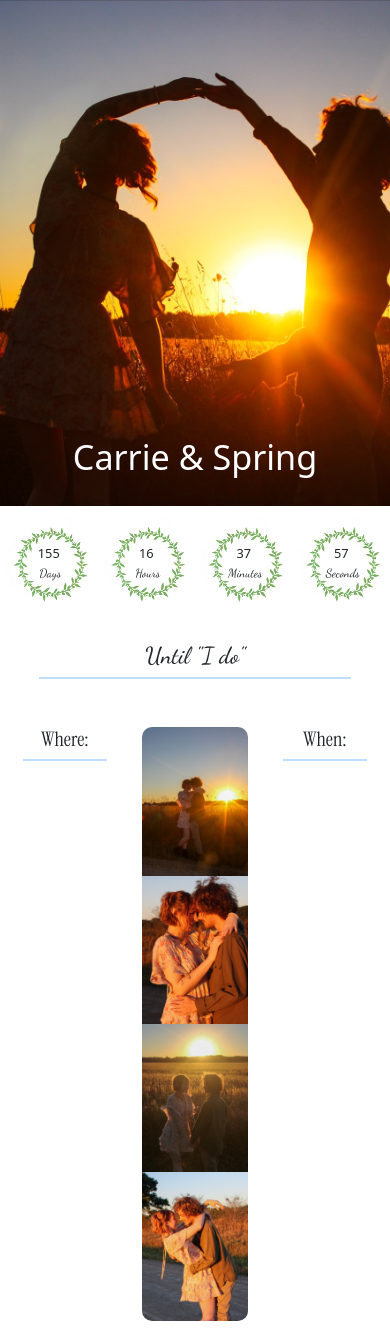
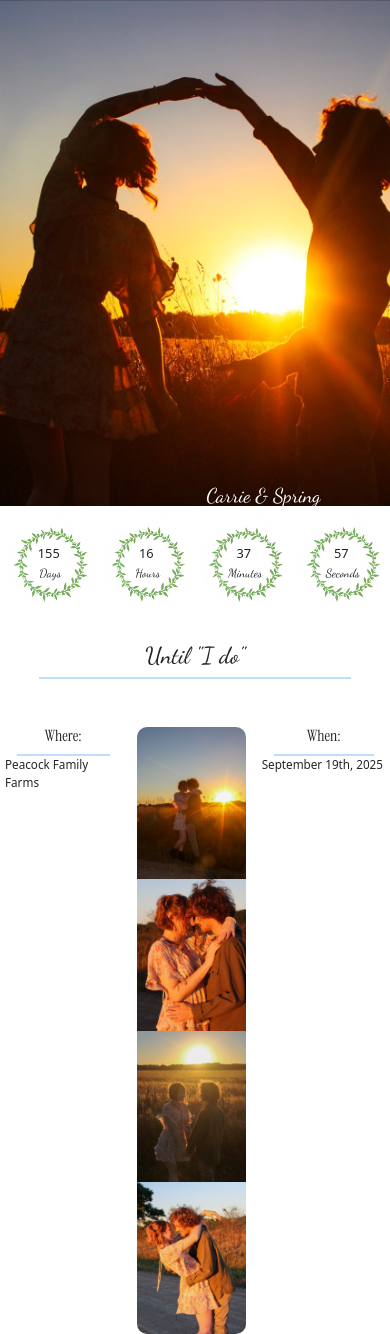
Before and after one commit to StoryFam/Wedding, a plain HTML site: page index.html in a window 390 px wide. Drawn offline with nearby package versions, Linux system fonts and the light colour scheme.

Commit message:
Padding changes
small changes to font size to make them scale with size. probably wont matter due to mobile audience

```diff
--- a/index.html
+++ b/index.html
@@ -12,15 +12,15 @@
     <link rel="preconnect" href="https://fonts.googleapis.com">
     <link rel="preconnect" href="https://fonts.gstatic.com" crossorigin>
     <link href="https://fonts.googleapis.com/css2?family=Instrument+Serif:ital@0;1&display=swap" rel="stylesheet">
+    <link rel="icon" href="assets/fern.png" type="image/x-icon">
 </head>
 
 <body>
     <header class="banner">
-        <div class="bottom-text">
-            <h1 class="display-4 text-nowrap ">Carrie & Spring</h1>
+        <div class="bottom-text ">
+            <h1 class="display-4 text-nowrap dancing signature">Carrie & Spring</h1>
         </div>
     </header>
-
     <div class="container-fluid text-center mt-2 mb-1 countdown">
         <div class="row">
             <div class="col-3 fernbg">
@@ -43,36 +43,31 @@
             </div>
         </div>
     </div>
+    <h3 class="text-center dancing mt-4 ">Until "I do"</h3>
+    <hr class="divider mt-0 mb-5">
+    <div class="container-fluid low-margin">
+        <div class="row ">
+            <div class="col-4 pe-1  ">
+                <h5 class="text-center typewriter line-title  ">Where:</h5>
+                <hr class="divider my-0  ">
+                <p class="description ">Peacock Family Farms </p>
 
-
-    <div>
-        <h3 class="text-center dancing mt-4 ">Until "I do"</h3>
-    </div>
-
-    <hr class="divider mt-0 mb-5">
-
-    <div class="container-fluid">
-        <div class="row">
-            <div class="col-4">
-                <h5 class="text-center title typewriter">Where:</h5>
-                <hr class="divider mt-0 mb-5">
-                <p class="description"></p>
             </div>
-            <div class="col-4">
-                <img class="wed-img top-img" src="assets/Middle-top.jpg">
+            <div class="col-4 ">
+                <img class="wed-img top-img " src="assets/Middle-top.jpg">
             </div>
-            <div class="col-4">
-                <h5 class="text-center title typewriter">When:</h5>
-                <hr class="divider mt-0 mb-5">
-                <p class="description"></p>
+            <div class="col-4 px-1">
+                <h5 class="text-center line-title typewriter">When:</h5>
+                <hr class="divider my-0">
+                <p class="description">September 19th, 2025</p>
             </div>
         </div>
         <div class="row">
-            <div class="col-4">
+            <div class="col-4 ">
                 <h5 class="text-center title typewriter"></h5>
                 <p class="description"></p>
             </div>
-            <div class="col-4">
+            <div class="col-4 ">
                 <img class="wed-img" src="assets/Middle-mid.jpg">
             </div>
             <div class="col-4">
@@ -103,7 +98,7 @@
             </div>
             <div class="col-4">
                 <h5 class="text-center title typewriter"></h5>
-                <p class="description "></p>
+                <p class="description ml-0"></p>
             </div>
         </div>
     </div>
--- a/styles.css
+++ b/styles.css
@@ -6,7 +6,6 @@
   height: 60vh;
   color: white;
 }
-
 .overlay {
   position: absolute;
   top: 0;
@@ -42,8 +41,8 @@
   .banner{
     background-size: cover;
   }
+
 }
-
 @media (min-width: 769px) {
   .fernbg {
     background-size: contain;
@@ -51,10 +50,8 @@
   }
   .banner {
     background-size: cover;
-
 }
 }
-
 .fernbg {
   background-image: url('assets/fern.png');
   background-repeat: no-repeat;
@@ -71,26 +68,37 @@
   width: 80%;
   margin: 20px auto;
 }
-
-
-
-
 .dancing{
   font-family: "dancing Script", sans-serif;
 }
 .typewriter{
   font-family: "instrument Serif", sans-serif;
 }
-/* Grid stuff*/
+.signature{
+  position: relative;
+  top:30px;
+  left:60%;
+  font-size: 20px;
+}
+.line-title{
+  position:relative;
+  font-size: 4vw;
+}
+.description{
+  font-size: 3vw;
+  text-align: left;
+  margin:0;
+  padding:0
+}
+.low-margin{
+  padding-left: 5px;
 
-.description{
-  font-size: small;
-  padding-left: 5%;
 }
 .wed-img{
   width:100%;
   height: auto;
   max-width: 300px;
+  margin:0;
 }
 .top-img{
   border-top-right-radius: 10px;
```
